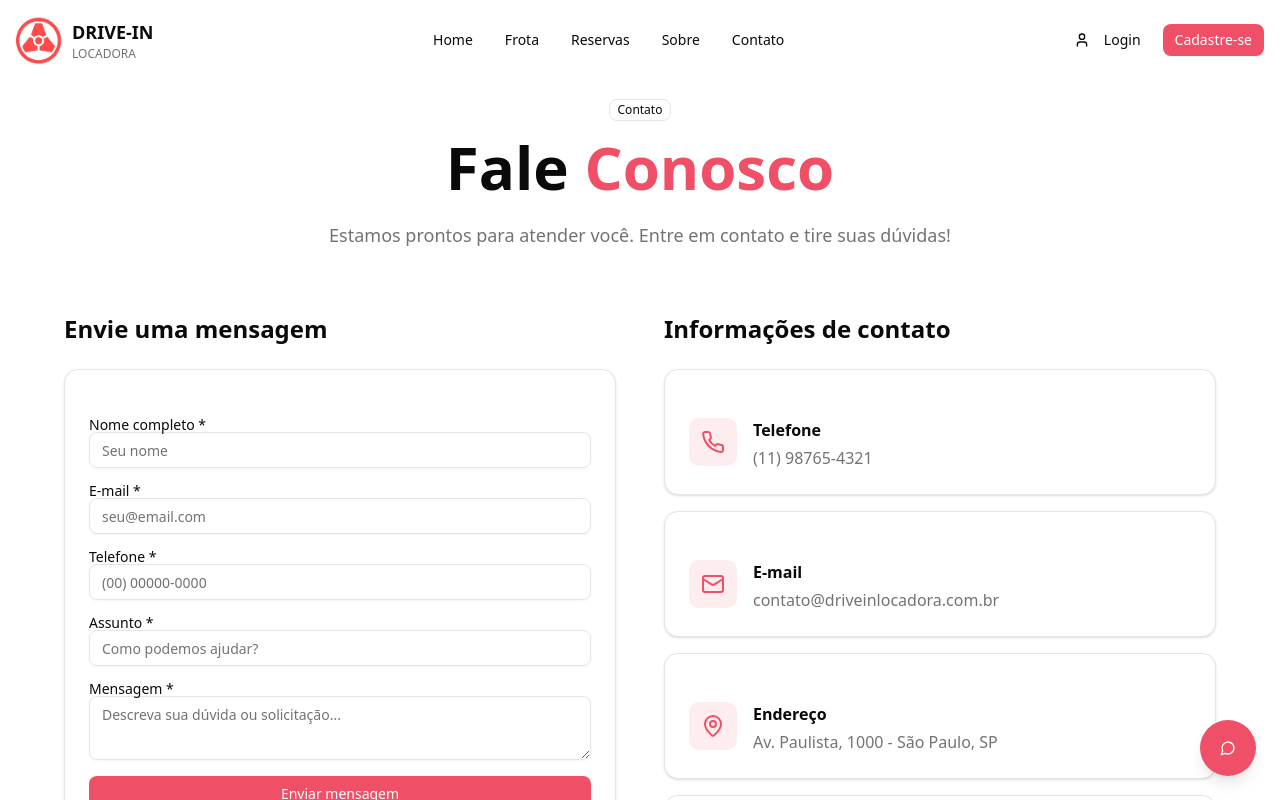
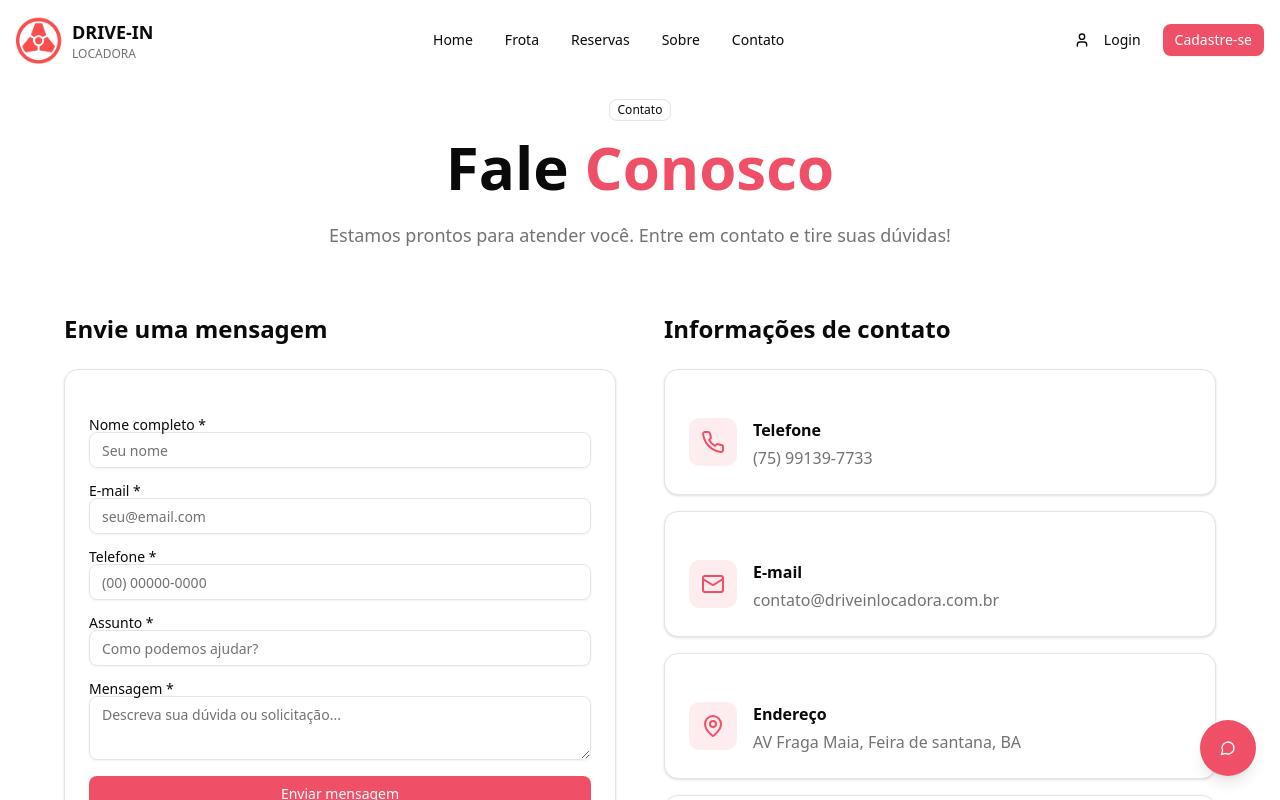
Before and after one commit to Bulletdev/drive-in-locadora, a Next.js app: page /contato in a window 1280 px wide. Shown: the top 800 px of the page. Built offline with nearby package versions, Linux system fonts and the light colour scheme.

Commit message:
fix: update contatct info

```diff
--- a/components/contact/contact-info.tsx
+++ b/components/contact/contact-info.tsx
@@ -5,8 +5,8 @@ const contactDetails = [
   {
     icon: Phone,
     title: "Telefone",
-    content: "(11) 98765-4321",
-    link: "tel:+5511987654321",
+    content: "(75) 99139-7733",
+    link: "tel:+5575991397733",
   },
   {
     icon: Mail,
@@ -17,7 +17,7 @@ const contactDetails = [
   {
     icon: MapPin,
     title: "Endereço",
-    content: "Av. Paulista, 1000 - São Paulo, SP",
+    content: "AV Fraga Maia, Feira de santana, BA",
     link: "https://maps.google.com",
   },
   {
```
